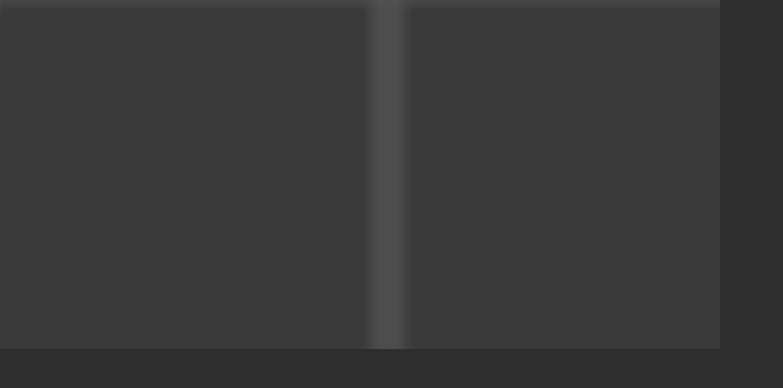
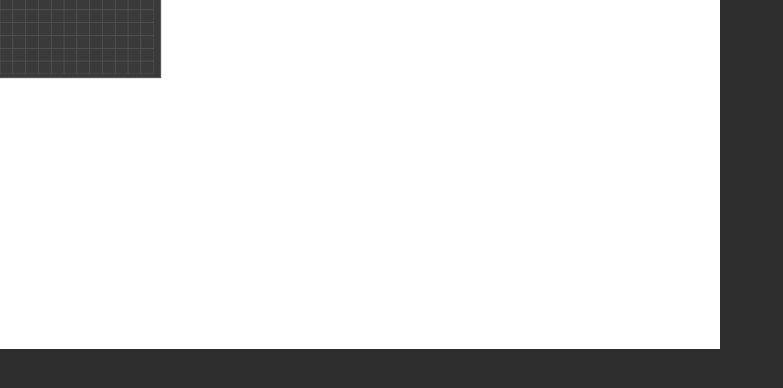
Before and after one commit to RENEGADE21AI/Cash-World-Test-Tab, a plain HTML site: page cashWorldTab.html in a window 1280 px wide. Shown: the whole page, without its empty margins (0-783 px from the left). Drawn offline with Linux system fonts and the light colour scheme; files that its build step writes are made by us from their sources; files whose address does not match are found by name.

Commit message:
Update cash-world.css

```diff
--- a/styles/cash-world.css
+++ b/styles/cash-world.css
@@ -33,8 +33,6 @@ html, body {
 
 #cash-world-canvas {
   display: block;
-  width: 9600px;
-  height: 4800px;
   background-color: #3a3a3a;
   border: 2px solid #555;
 }
```
